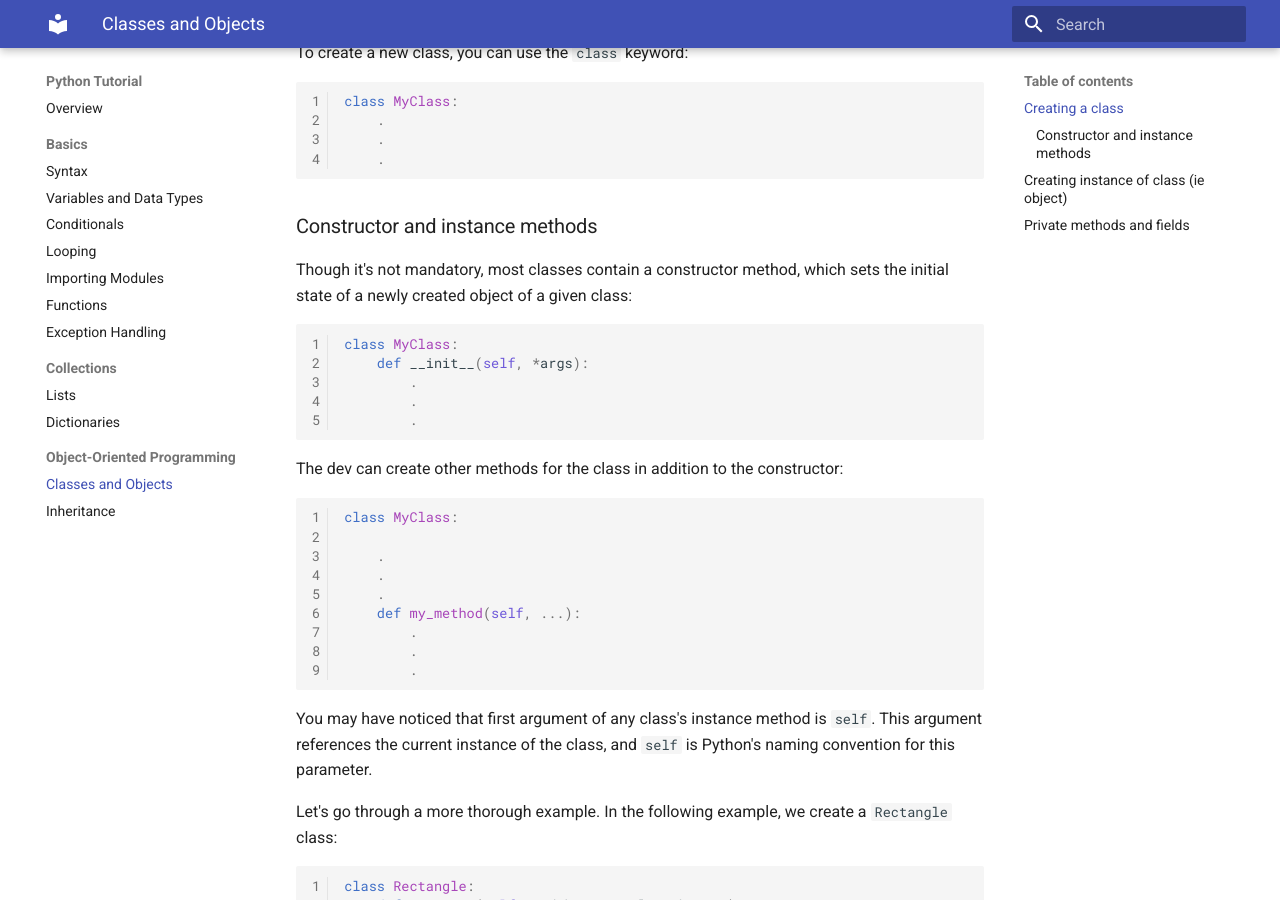
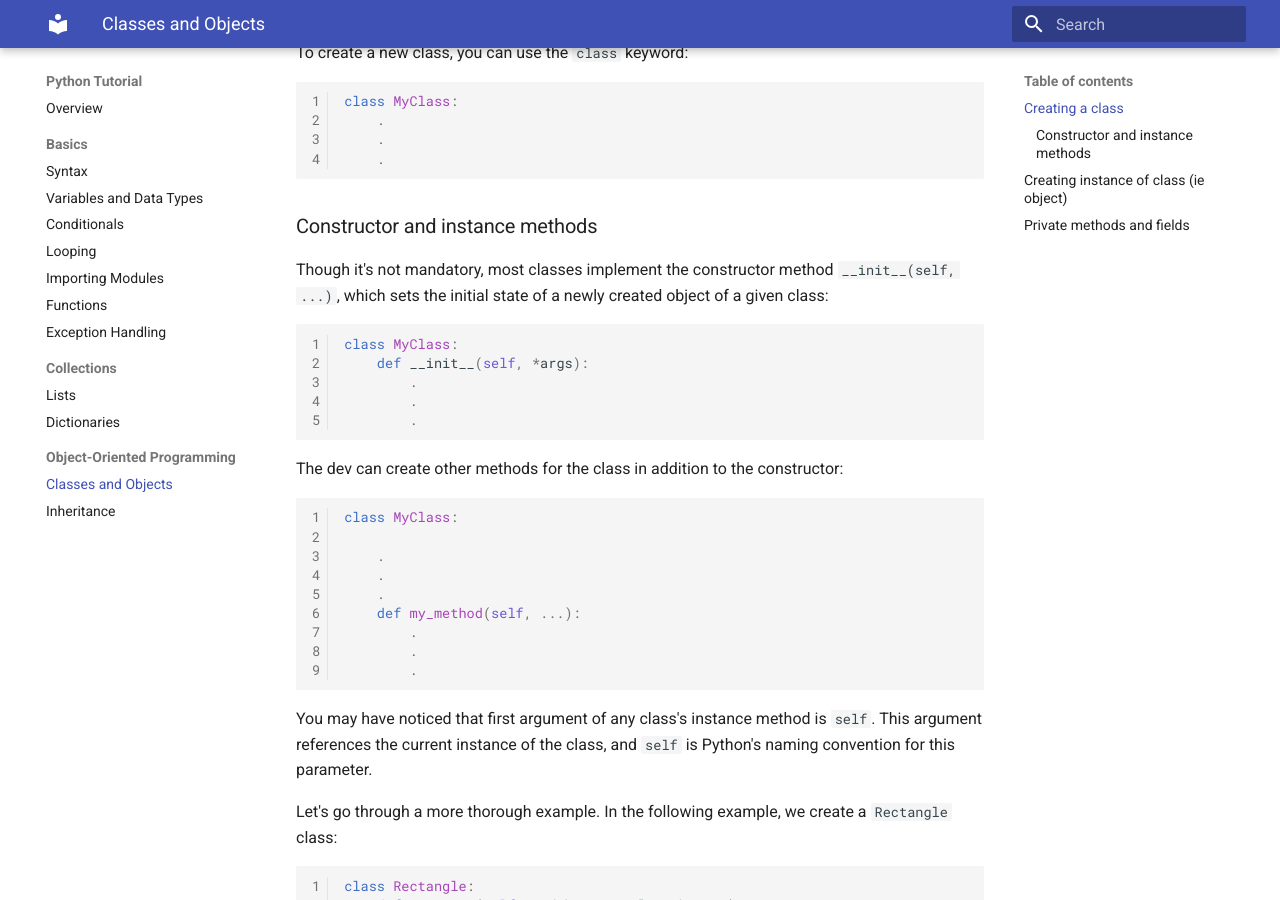
Before and after one commit to justinjoco/python-tutorial, an MkDocs documentation site: the page built from docs/oop/classes.md, in a window 1280 px wide and 900 px high, scrolled down 627 px. Built offline with MkDocs 1.6.1 and Material for MkDocs 9.7.7, drawn with Linux system fonts in a browser that asks for light colours.

Commit message:
defined constructor func

````diff
--- a/docs/oop/classes.md
+++ b/docs/oop/classes.md
@@ -20,7 +20,7 @@ class MyClass:
 
 ```
 ### Constructor and instance methods
-Though it's not mandatory, most classes contain a constructor method, which sets the initial state of a newly created object of a given class:
+Though it's not mandatory, most classes implement the constructor method `__init__(self, ...)`, which sets the initial state of a newly created object of a given class:
 
 ```python
 class MyClass:
````
